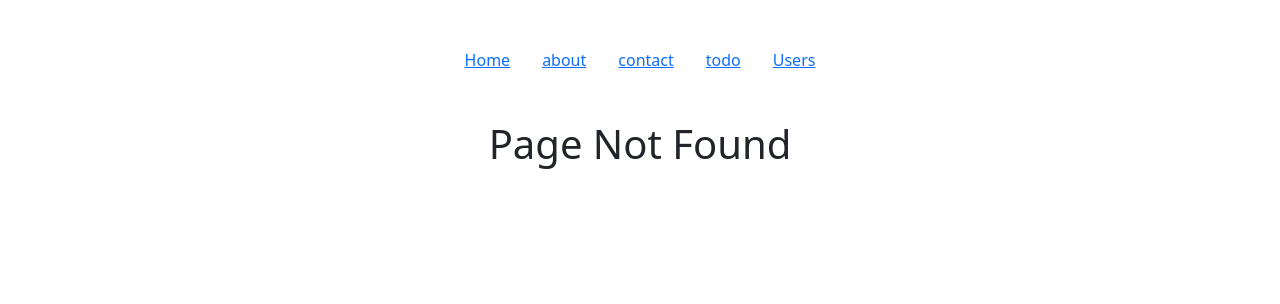
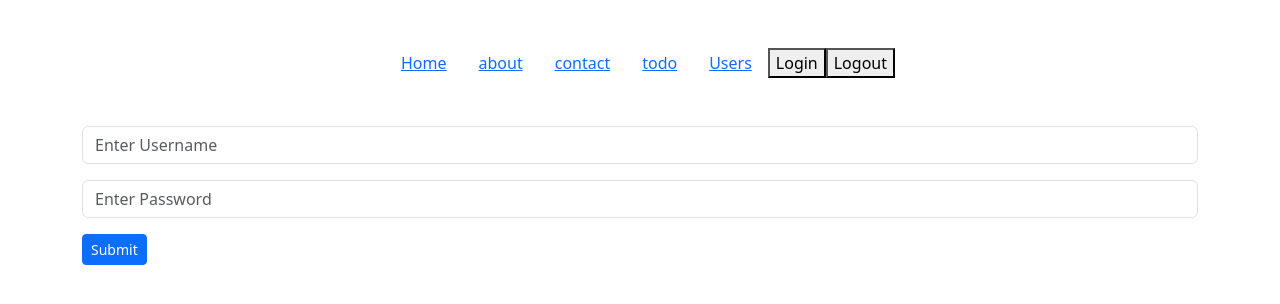
Before and after one commit to shailesh-ss-19-11/evening-todolist, a React (Vite) app: page /login in a window 1280 px wide. Before the commit this address had no page. Shown: the top 304 px of the page. Built offline with nearby package versions, Linux system fonts and the light colour scheme.

Commit message:
protected routing

```diff
--- a/src/App.jsx
+++ b/src/App.jsx
@@ -5,6 +5,8 @@ import ParentComponent from "./usecallback/ParentComponent";
 import ParentComponent1 from "./learnchildrenprop/ParentComponent1";
 import ChildComponent1 from "./learnchildrenprop/ChildComponent1";
 import LearnUseMemo from "./components/LearnUseMemo";
+import Login from "./auth/Login";
+import Protected from "./auth/Protected";
 
 // Lazy load all components
 const Header = React.lazy(() => import("./components/Header"));
@@ -29,24 +31,25 @@ const App = () => {
 
       <Suspense fallback={<Loader />}>
         <Routes>
+          <Route path="/login" element={<Login />} />
           <Route path="/" element={<Home />} />
           <Route path="/home" element={<Home />} />
           <Route path="/about" element={<About />} />
           <Route path="/contact" element={<Contact />} />
-          <Route path="/todo-list" element={<Todo />} />
-          <Route path="/users" element={<Users />} />
-          <Route path="/users/add-user" element={<AddUser />} />
-          <Route path="/users/edit-user/:userId" element={<UpdateUser />} />
-          <Route path="/users/userinfo/:userId" element={<UserInfo />} />
+          <Route path="/todo-list" element={<Protected> <Todo /> </Protected>} />
+          <Route path="/users" element={<Protected><Users /></Protected>} />
+          <Route path="/users/add-user" element={<Protected><AddUser /></Protected>} />
+          <Route path="/users/edit-user/:userId" element={<Protected><UpdateUser /></Protected>} />
+          <Route path="/users/userinfo/:userId" element={<Protected><UserInfo /> </Protected>} />
           <Route path="/usecallback-lazyloading" element={<ParentComponent />} />
           <Route path="/usememo-example" element={<LearnUseMemo />} />
           <Route path="/children-prop" element={
 
             <ParentComponent1>
-              <ChildComponent1 name="shailesh"/>
+              <ChildComponent1 name="shailesh" />
             </ParentComponent1>
 
-            } />
+          } />
           <Route path="*" element={<Page404 />} />
         </Routes>
 
--- /dev/null
+++ b/src/auth/Login.jsx
@@ -0,0 +1,52 @@
+import axios from "axios";
+import { useState } from "react";
+import { useNavigate } from "react-router-dom";
+
+const Login = () => {
+    const navigate = useNavigate();
+    const [input, setinput] = useState({ username: "", password: "" });
+
+    const handleInputChange = (e) => {
+        console.dir(e.target)
+        const existingInput = { ...input };
+
+        const { name, value } = e.target;
+        existingInput[name] = value;
+        setinput(existingInput);
+    }
+
+    const handleSubmit = async () => {
+        try {
+            const newInput = { ...input, expiresInMins: 30 };
+            const response = await axios.post("https://dummyjson.com/auth/login", newInput, {
+                headers: { 'Content-Type': 'application/json' },
+            });
+            if (response.status === 200) {
+                localStorage.setItem("userdata", btoa(JSON.stringify(response.data)));
+                navigate("/");
+            }
+            console.log(response, "response")
+        } catch (err) {
+            console.log(err);
+        }
+    }
+
+
+    return (
+        <>
+            <div className="container">
+                <div className="input-group mb-3">
+                    <input type="text" className="form-control" placeholder="Enter Username" name="username" onChange={handleInputChange} />
+                </div>
+                <div className="input-group mb-3">
+                    <input type="password" className="form-control" placeholder="Enter Password" name="password" onChange={handleInputChange} />
+                </div>
+                <div>
+                    <button className="btn btn-sm btn-primary" onClick={handleSubmit}>Submit</button>
+                </div>
+            </div>
+        </>
+    )
+}
+
+export default Login
--- /dev/null
+++ b/src/auth/Protected.jsx
@@ -0,0 +1,19 @@
+import React from 'react'
+import { Navigate } from 'react-router-dom';
+
+const Protected = ({ children }) => {
+    const localdata = localStorage.getItem("userdata")
+    let userData;
+    if (localdata) {
+        userData = JSON.parse(atob(localdata));
+    }
+    console.log(userData);
+    if (userData && userData.accessToken) {
+        return children;
+    } else {
+        return <Navigate to={"/login"} />
+    }
+
+}
+
+export default Protected
--- a/src/components/Header.jsx
+++ b/src/components/Header.jsx
@@ -1,7 +1,13 @@
 import React from 'react'
-import { Link } from 'react-router-dom'
+import { Link, useNavigate } from 'react-router-dom'
 
 const Header = () => {
+    const navigate = useNavigate();
+
+    const handleLogout = () => {
+        localStorage.removeItem("userdata");
+        navigate("/");
+    }
     return (
         <div className='text-center'>
             <Link className="mx-3" to="home">Home</Link>
@@ -9,6 +15,9 @@ const Header = () => {
             <Link className="mx-3" to="contact">contact</Link>
             <Link className="mx-3" to="todo-list">todo</Link>
             <Link className="mx-3" to="users">Users</Link>
+
+            <button onClick={() => navigate("/login")}>Login</button>
+            <button onClick={handleLogout}>Logout</button>
         </div>
     )
 }
```
